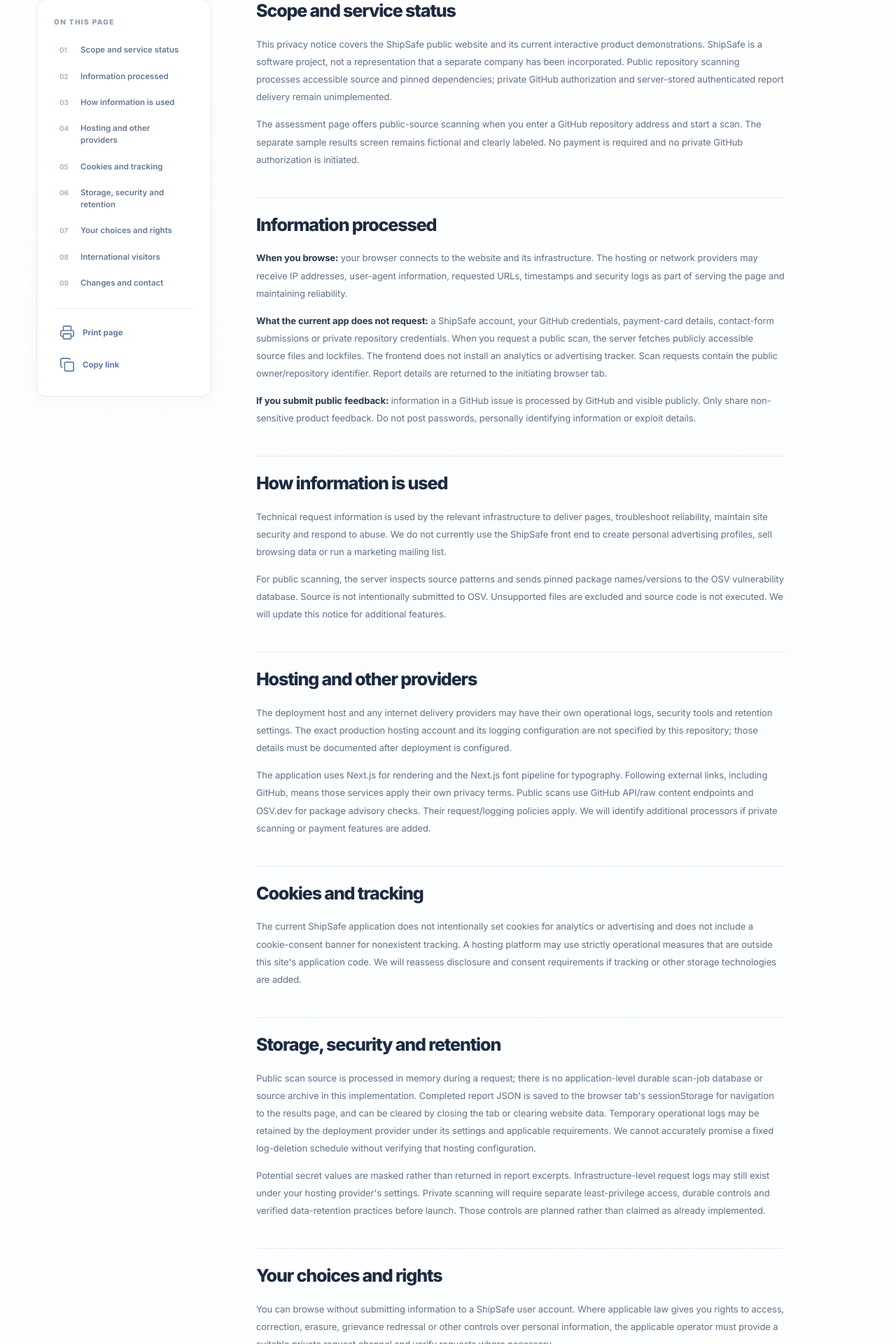
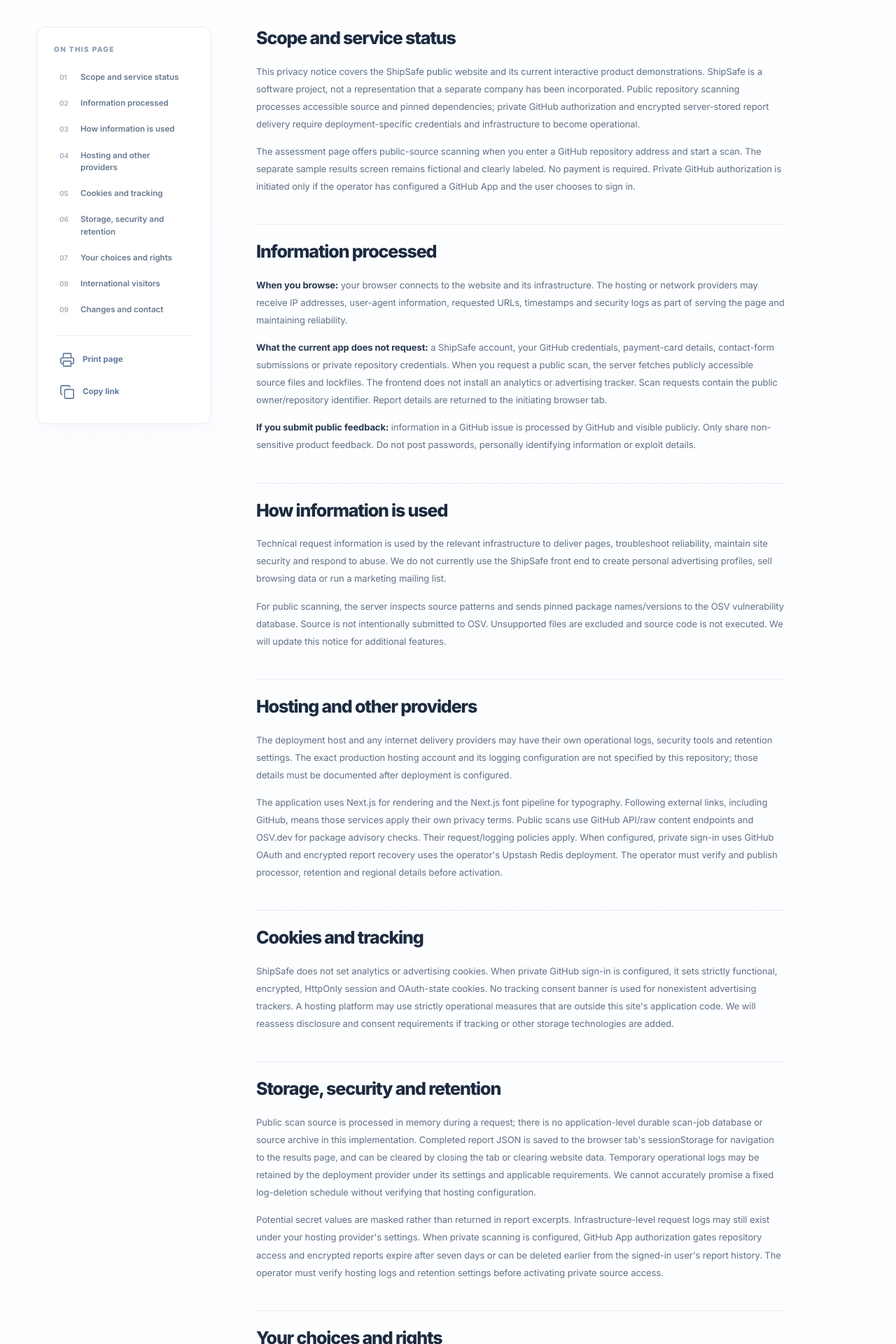
Before and after one commit to helloskyorigin/Safe-sure, a Next.js app: page /privacy in a window 1280 px wide. Shown: the part 819-2739 px from the top of the page at 70% size. Built offline with nearby package versions, Linux system fonts and the light colour scheme.

Commit message:
docs: align privacy, terms and deployment limits with optional private scanning

```diff
--- a/app/privacy/page.tsx
+++ b/app/privacy/page.tsx
@@ -27,15 +27,15 @@ export default function PrivacyPage() {
       lead="A transparent account of what happens when you visit ShipSafe, which data we do not yet collect, and how this notice will evolve."
       sections={sections}
       summary={[
-        "Public GitHub repository scans are available without GitHub authentication; private access and payments are not enabled.",
-        "Public repository URLs and source files are processed transiently for a requested scan. Completed reports are kept in your browser tab's session storage.",
+        "Public repository scanning works without sign-in. Private-source scanning requires the operator to configure GitHub App authorization and encrypted report storage. No payments are collected.",
+        "Public scan source is processed transiently and its report stays in browser session storage. When the private connector is configured, private reports are encrypted at rest for up to seven days, with owner-only retrieval and deletion.",
         "Your hosting provider may process routine technical request data needed to deliver the website.",
       ]}
     >
       <section id="scope" className="legal-section">
         <h2>Scope and service status</h2>
-        <p>This privacy notice covers the ShipSafe public website and its current interactive product demonstrations. ShipSafe is a software project, not a representation that a separate company has been incorporated. Public repository scanning processes accessible source and pinned dependencies; private GitHub authorization and server-stored authenticated report delivery remain unimplemented.</p>
-        <p>The assessment page offers public-source scanning when you enter a GitHub repository address and start a scan. The separate sample results screen remains fictional and clearly labeled. No payment is required and no private GitHub authorization is initiated.</p>
+        <p>This privacy notice covers the ShipSafe public website and its current interactive product demonstrations. ShipSafe is a software project, not a representation that a separate company has been incorporated. Public repository scanning processes accessible source and pinned dependencies; private GitHub authorization and encrypted server-stored report delivery require deployment-specific credentials and infrastructure to become operational.</p>
+        <p>The assessment page offers public-source scanning when you enter a GitHub repository address and start a scan. The separate sample results screen remains fictional and clearly labeled. No payment is required. Private GitHub authorization is initiated only if the operator has configured a GitHub App and the user chooses to sign in.</p>
       </section>
       <section id="data" className="legal-section">
         <h2>Information processed</h2>
@@ -51,16 +51,16 @@ export default function PrivacyPage() {
       <section id="providers" className="legal-section">
         <h2>Hosting and other providers</h2>
         <p>The deployment host and any internet delivery providers may have their own operational logs, security tools and retention settings. The exact production hosting account and its logging configuration are not specified by this repository; those details must be documented after deployment is configured.</p>
-        <p>The application uses Next.js for rendering and the Next.js font pipeline for typography. Following external links, including GitHub, means those services apply their own privacy terms. Public scans use GitHub API/raw content endpoints and OSV.dev for package advisory checks. Their request/logging policies apply. We will identify additional processors if private scanning or payment features are added.</p>
+        <p>The application uses Next.js for rendering and the Next.js font pipeline for typography. Following external links, including GitHub, means those services apply their own privacy terms. Public scans use GitHub API/raw content endpoints and OSV.dev for package advisory checks. Their request/logging policies apply. When configured, private sign-in uses GitHub OAuth and encrypted report recovery uses the operator's Upstash Redis deployment. The operator must verify and publish processor, retention and regional details before activation.</p>
       </section>
       <section id="cookies" className="legal-section">
         <h2>Cookies and tracking</h2>
-        <p>The current ShipSafe application does not intentionally set cookies for analytics or advertising and does not include a cookie-consent banner for nonexistent tracking. A hosting platform may use strictly operational measures that are outside this site's application code. We will reassess disclosure and consent requirements if tracking or other storage technologies are added.</p>
+        <p>ShipSafe does not set analytics or advertising cookies. When private GitHub sign-in is configured, it sets strictly functional, encrypted, HttpOnly session and OAuth-state cookies. No tracking consent banner is used for nonexistent advertising trackers. A hosting platform may use strictly operational measures that are outside this site's application code. We will reassess disclosure and consent requirements if tracking or other storage technologies are added.</p>
       </section>
       <section id="storage" className="legal-section">
         <h2>Storage, security and retention</h2>
         <p>Public scan source is processed in memory during a request; there is no application-level durable scan-job database or source archive in this implementation. Completed report JSON is saved to the browser tab's sessionStorage for navigation to the results page, and can be cleared by closing the tab or clearing website data. Temporary operational logs may be retained by the deployment provider under its settings and applicable requirements. We cannot accurately promise a fixed log-deletion schedule without verifying that hosting configuration.</p>
-        <p>Potential secret values are masked rather than returned in report excerpts. Infrastructure-level request logs may still exist under your hosting provider's settings. Private scanning will require separate least-privilege access, durable controls and verified data-retention practices before launch. Those controls are planned rather than claimed as already implemented.</p>
+        <p>Potential secret values are masked rather than returned in report excerpts. Infrastructure-level request logs may still exist under your hosting provider's settings. When private scanning is configured, GitHub App authorization gates repository access and encrypted reports expire after seven days or can be deleted earlier from the signed-in user's report history. The operator must verify hosting logs and retention settings before activating private source access.</p>
       </section>
       <section id="rights" className="legal-section">
         <h2>Your choices and rights</h2>
```
